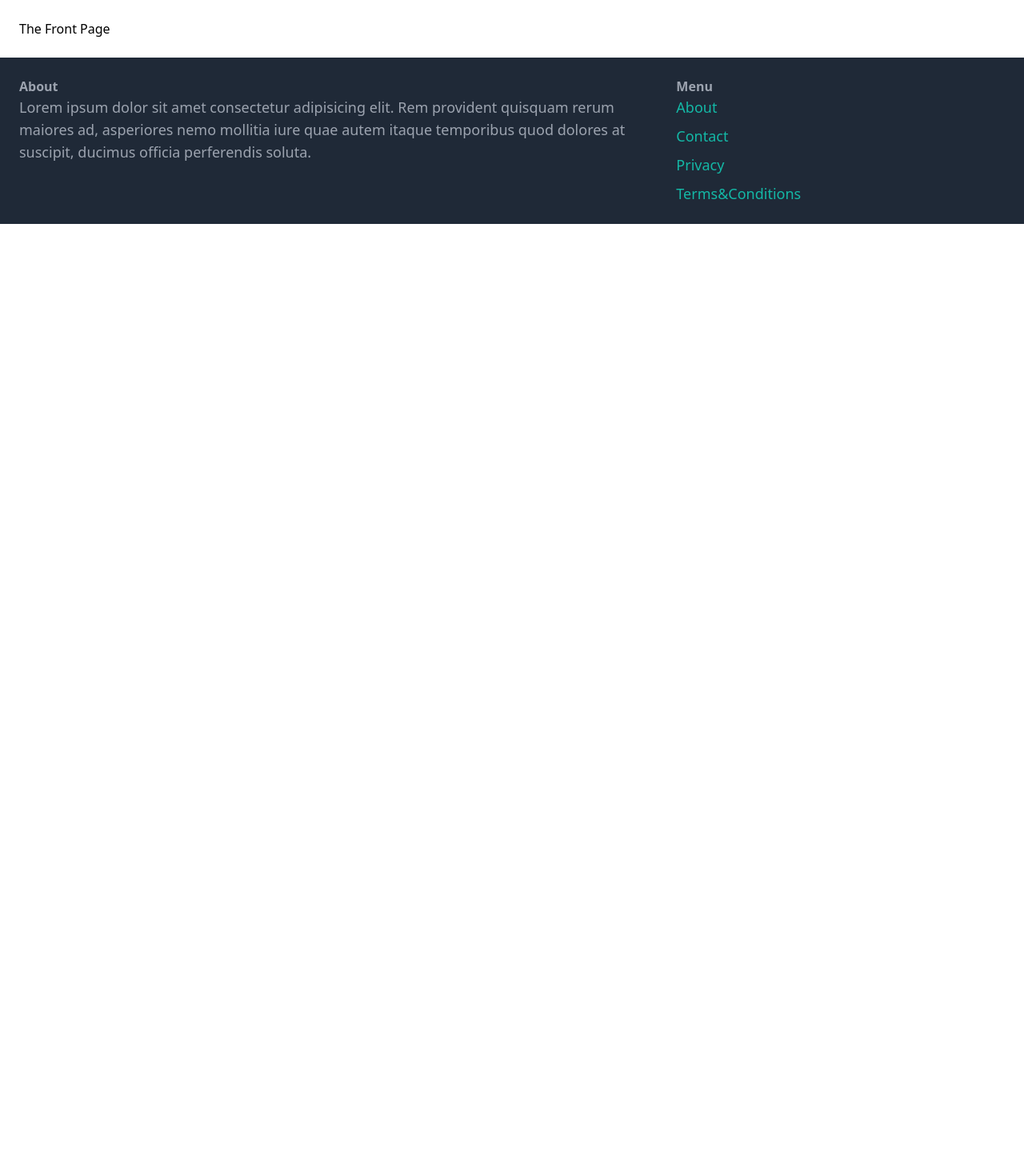
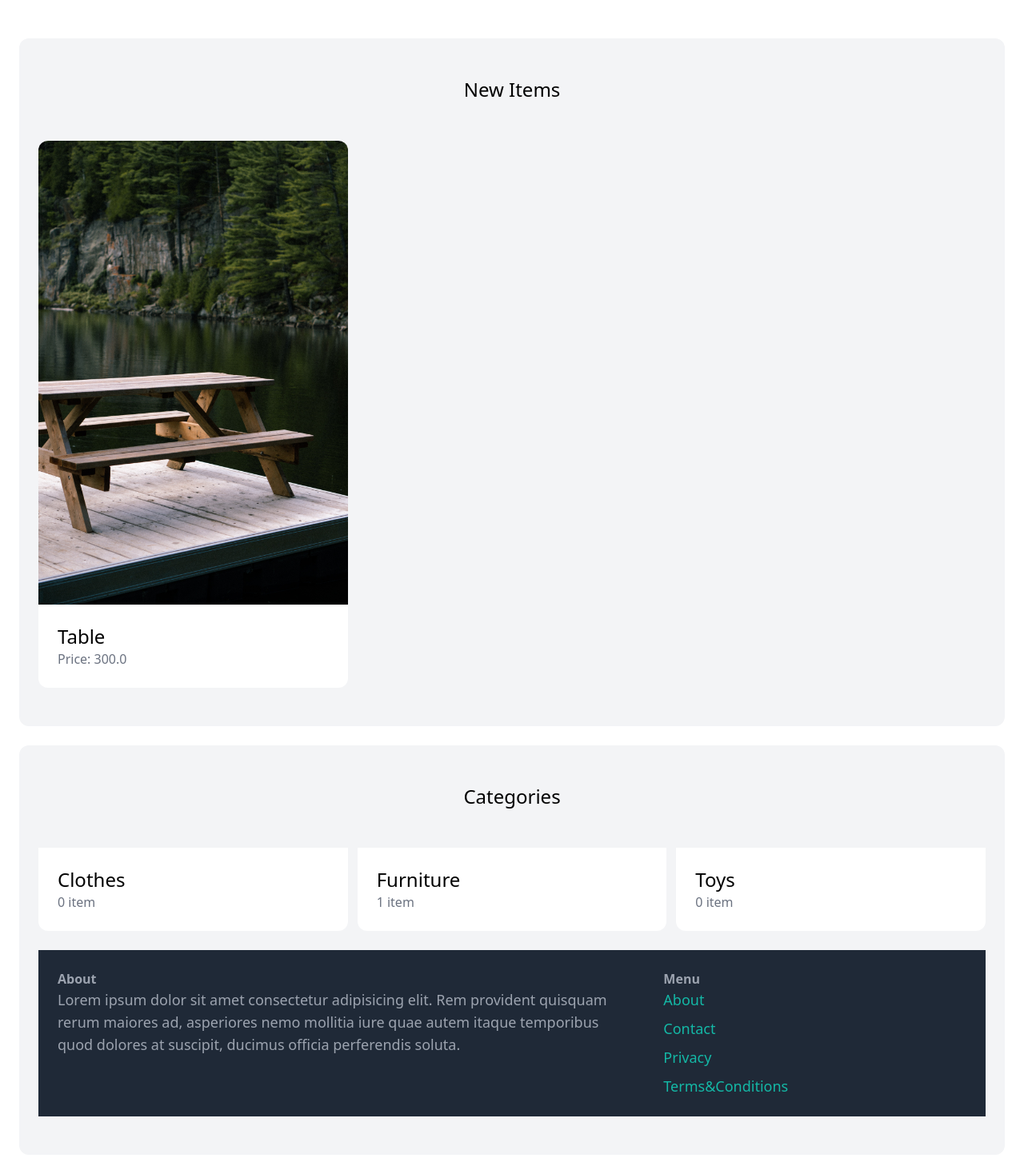
Before and after one commit to MombinyaOmboga/Swaply, a Django app: page / in a window 1280 px wide. Shown: the part 77-1545 px from the top of the page at 80% size. Before the commit the page ends 357 px from the top, so only its background shows below. Run offline with Django 4.2, Linux system fonts and the light colour scheme; data comes from the database, SQL or seed files in the repository; some libraries are stand-ins or nearby versions.

Commit message:
Items and Categories addition

```diff
--- a/Swaply/Swaply/urls.py
+++ b/Swaply/Swaply/urls.py
@@ -1,19 +1,5 @@
-"""
-URL configuration for Swaply project.
-
-The `urlpatterns` list routes URLs to views. For more information please see:
-    https://docs.djangoproject.com/en/4.2/topics/http/urls/
-Examples:
-Function views
-    1. Add an import:  from my_app import views
-    2. Add a URL to urlpatterns:  path('', views.home, name='home')
-Class-based views
-    1. Add an import:  from other_app.views import Home
-    2. Add a URL to urlpatterns:  path('', Home.as_view(), name='home')
-Including another URLconf
-    1. Import the include() function: from django.urls import include, path
-    2. Add a URL to urlpatterns:  path('blog/', include('blog.urls'))
-"""
+from django.conf import settings
+from django.conf.urls.static import static
 from django.contrib import admin
 from django.urls import path
 
@@ -23,4 +9,4 @@ urlpatterns = [
     path('', index, name='index'),
     path('contact/', contact, name='contact'),
     path('admin/', admin.site.urls),
-]
+] + static(settings.MEDIA_URL, document_root=settings.MEDIA_ROOT)
--- a/Swaply/core/templates/core/index.html
+++ b/Swaply/core/templates/core/index.html
@@ -5,5 +5,45 @@
 {% endblock title %}
 
 {% block content %}
-    <h1>The Front Page</h1>
+    <div class="mt-6 px-6 py-12 bg-gray-100 rounded-xl">
+        <h2 class="mb-12 text-2xl text-center">New Items</h2>
+        <div class="grid grid-cols-3 gap-3">
+
+            {% for item in items %}
+            <div>
+                <a href="http://">
+                 <div>
+                     <img src="{{ item.image.url }}" class="rounded-t-xl">
+                 </div>
+
+                 <div class="p-6 bg-white rounded-b-xl">
+                     <h2 class="text-2xl">{{ item.name }}</h2>
+                     <p class="text-gray-500">Price: {{  item.price}}</p>
+                 </div>
+                </a>
+             </div>
+
+            {% endfor %}
+
+        </div>
+    </div>
+
+
+    <div class="mt-6 px-6 py-12 bg-gray-100 rounded-xl">
+        <h2 class="mb-12 text-2xl text-center">Categories</h2>
+        <div class="grid grid-cols-3 gap-3 mb-6">
+            {% for category in categories %}
+            <div>
+                <a href="http://">
+                 <div class="p-6 bg-white rounded-b-xl">
+                     <h2 class="text-2xl">{{ category.name }}</h2>
+                     {% if category.items.count > 1 %}
+                     <p class="text-gray-500">{{  category.items.count}} items</p>
+                     {% else %}
+                     <p class="text-gray-500">{{  category.items.count}} item</p>
+                     {% endif%}
+                 </div>
+                </a>
+             </div>
+             {% endfor %}
 {% endblock content %}
--- a/Swaply/core/views.py
+++ b/Swaply/core/views.py
@@ -1,8 +1,12 @@
 from django.shortcuts import render
+from Items.models import Category, Item
 
 
 def index(request):
-    return render(request, 'core/index.html')
+    items = Item.objects.filter(is_sold=False)[0:6]
+    categories = Category.objects.all()
+    context = {'categories': categories, 'items': items}
+    return render(request, 'core/index.html', context)
 
 def contact(request):
     return render ( request , "core/contact.html" )
```
